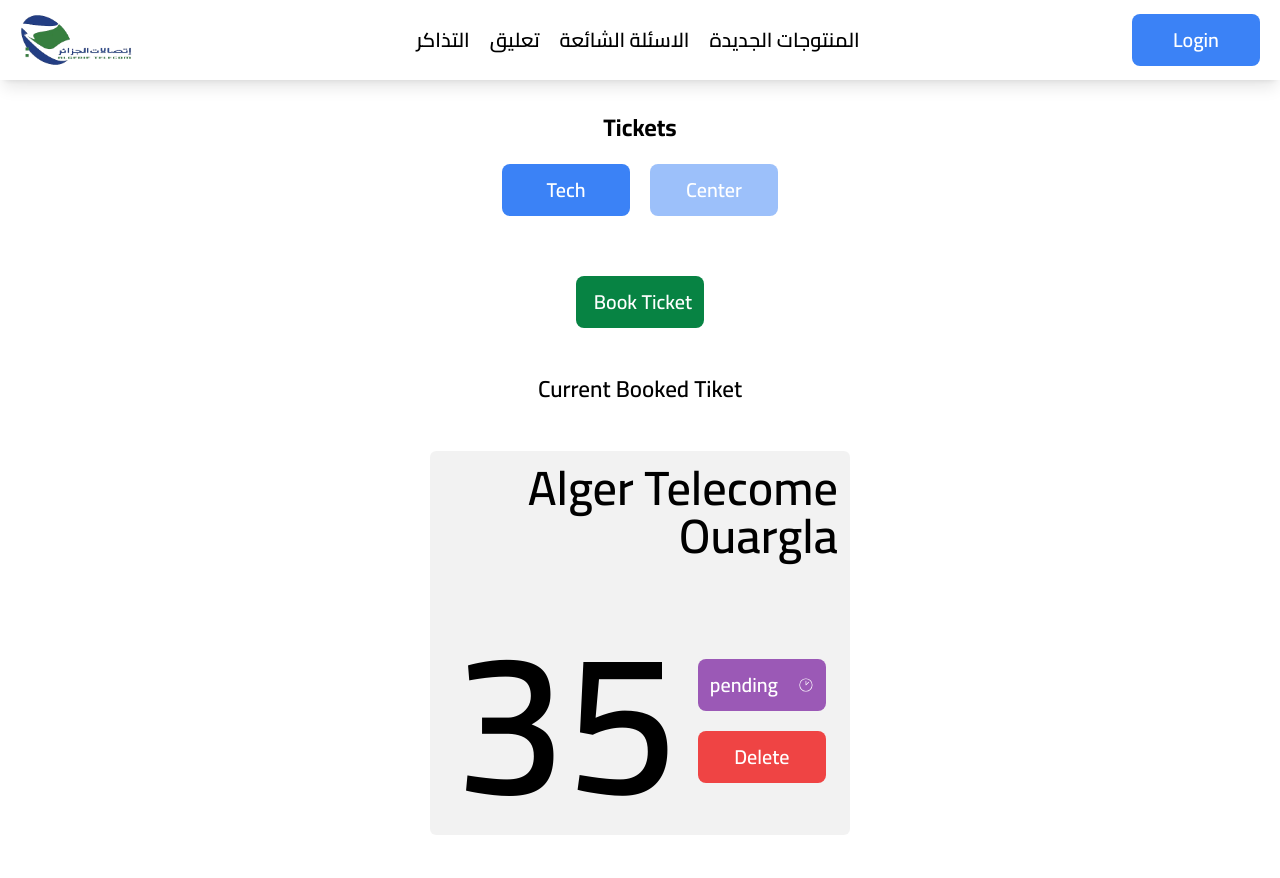
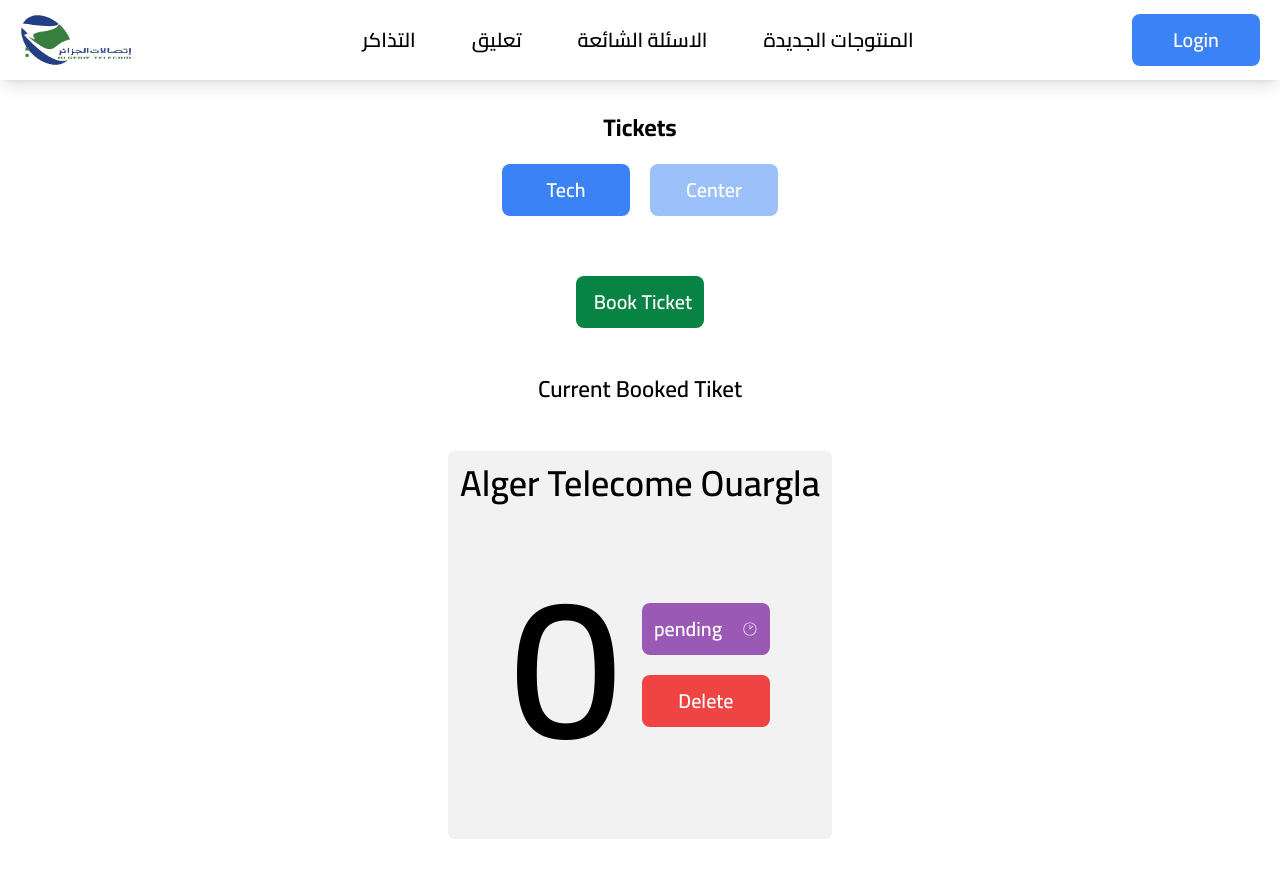
Before and after one commit to imadbenmadi/Hakathon-, a React (Vite) app: page /Tickets/Tech in a window 1280 px wide. Shown: the top 878 px of the page. Built offline with nearby package versions, Linux system fonts and the light colour scheme.

Commit message:
nav bar resp

```diff
--- a/src/Components/NavBar.jsx
+++ b/src/Components/NavBar.jsx
@@ -1,7 +1,23 @@
-import React from "react";
+import React, { useEffect, useState } from "react";
 import Logo from "../assets/images/download-removebg-preview.png";
 import { useNavigate } from "react-router";
+import { CiMenuBurger } from "react-icons/ci";
+import { Link } from "react-router-dom";
 function NavBar() {
+    const [show, setShow] = useState(false);
+    const [showMenu, setShowMenu] = useState(false);
+    const [isSmall, setIsSmall] = useState(false);
+    useEffect(() => {
+        const handelResize = () => {
+            setIsSmall(window.innerWidth <= 768);
+        };
+        window.addEventListener("resize", handelResize);
+        handelResize();
+        return () => {
+            window.removeEventListener("resize", handelResize);
+        };
+    }, []);
+    console.log(show)
     const navigate = useNavigate();
     const Links = [
         {
@@ -21,15 +37,38 @@
             path: "/NewProduct",
         },
     ];
-    return (
-        <div className="w-full h-[10%] bg-white fixed flex justify-between items-center top-0 left-0 z-50 p-5 shadow-lg">
+    return isSmall ?
+        (
+            <div className="flex justify-between items-center p-3">
+                <img src={Logo} alt="" className="w-28" />
+                <CiMenuBurger size={50} className="cursor-pointer ml-auto" onClick={() => setShowMenu(!showMenu)} />
+                {showMenu && (
+                    <div>
+
+                        <div className="fixed flex justify-center items-center flex-col gap-10 shadow-md top-20 left-0 bg-white w-full h-[30%] z-50">
+                            {Links.map((link, index) => (
+                                <Link
+                                    key={index}
+                                    href={link.path}
+                                    className="text-xl text-gray-600 hover:text-blue-500 transition-all duration-300"
+                                >
+                                    {link.name}
+                                </Link>
+                            ))}
+                        </div>
+                        <div className="w-screen h-screen absolute top-0 left-0 z-30" onClick={() => setShowMenu(false)}></div>
+                    </div>
+                )}
+            </div>
+        ) : (
+            <div className="w-full h-[10%] bg-white fixed flex justify-between items-center top-0 left-0 z-30 p-5 shadow-lg">
                 {/* logo */}
                 <div className="flex justify-start items-center gap-3">
                     <img src={Logo} alt="" className="w-28" />
                     <p></p>
                 </div>
                 {/* links */}
-            <div className="flex justify-center items-center gap-5">
+                <div className="flex justify-center items-center gap-14">
                     {Links.map((link, index) => (
                         <a
                             key={index}
@@ -50,7 +89,7 @@
                     </button>
                 </div>
             </div>
-    );
+        )
 }
 
 export default NavBar;
--- a/src/Pages/Tickets_tech.jsx
+++ b/src/Pages/Tickets_tech.jsx
@@ -1,19 +1,25 @@
-import React from "react";
+import React, { useState } from "react";
 import { Link } from "react-router-dom";
 import { CiClock1 } from "react-icons/ci";
 import { MdOutlineDone } from "react-icons/md";
 function Tickets_tech() {
+    const [number, setNumber] = useState(0)
+    const IncrementNumber = () => {
+        setNumber(number + 1)
+    }
+    setTimeout(() => {
+        IncrementNumber();
+    }, 10000);
     // get the status from the api
     const [status, setStatus] = React.useState('pending')
     // write a function to change the status in the ui
     return <div className="flex flex-col justify-center items-center w-full p-10 gap-1">
         <Link to='/bookTicket' className='w-32 p-3 bg-green text-white text-xl rounded-[8px] transition-all duration-300 hover:scale-105'>Book Ticket</Link>
-        {/* <div className="flex flex-col justify-center items-center gap-5"> */}
         <p className="text-[23px] my-10">Current Booked Tiket</p>
-        <div className="w-[35%] h-96 rounded-md bg-black bg-opacity-5 flex flex-col p-3">
-            <p className="text-5xl  mx-auto">Alger Telecome Ouargla</p>
-            <div className="flex justify-center items-center p-3 gap-5">
-                <p className="text-[200px]">{Math.floor(Math.random() * 50) + 1}</p>
+        <div className="w-auto h-auto rounded-md bg-black bg-opacity-5 flex flex-col p-1 md:p-3">
+            <p className="text-xl md:text-4xl  mx-auto">Alger Telecome Ouargla</p>
+            <div className="flex flex-wrap justify-center items-center p-3 gap-5">
+                <p className="text-[200px]">{number}</p>
                 <div className="flex flex-col justify-start gap-5 items-center">
                     <p className={`${status == 'pending' ? 'bg-[#9b59b6]' : 'bg-[#30cb83]'} flex justify-center items-center gap-5 w-32 p-3 text-xl rounded-[8px] text-center  text-[22px] text-white`}>
                         {status}
@@ -24,19 +30,6 @@
                 </div>
             </div>
         </div>
-        {/* <div className="flex justify-center items-center gap-5 rounded-md shadow-lg p-32 border border-solid border-black border-opacity-5">
-                <p className="text-[100px] mb-auto">Alger Telecome Ouargla</p>
-                <p className="text-black bg-opacity-50 text-[230px] flex justify-center items-center">
-                    30
-                </p>
-                <div className="flex flex-col justify-start items-start gap-5 p-1">
-                    <div className="flex justify-start items-center gap-5">
-                        <p className={`${status == 'pending' ? 'bg-[#9b59b6]' : 'bg-[#30cb83]'} w-32 p-3 text-xl rounded-[8px] text-center  text-[22px] text-white`}>{status}</p>
-                        <button className='w-32 p-3 bg-red-500 text-white text-xl rounded-[8px] transition-all duration-300 hover:scale-105'>Delete</button>
-                    </div>
-                </div>
-            </div> */}
-        {/* </div> */}
     </div>;
 }
 
```
Lines whose indentation alone changed are shown as unchanged.
